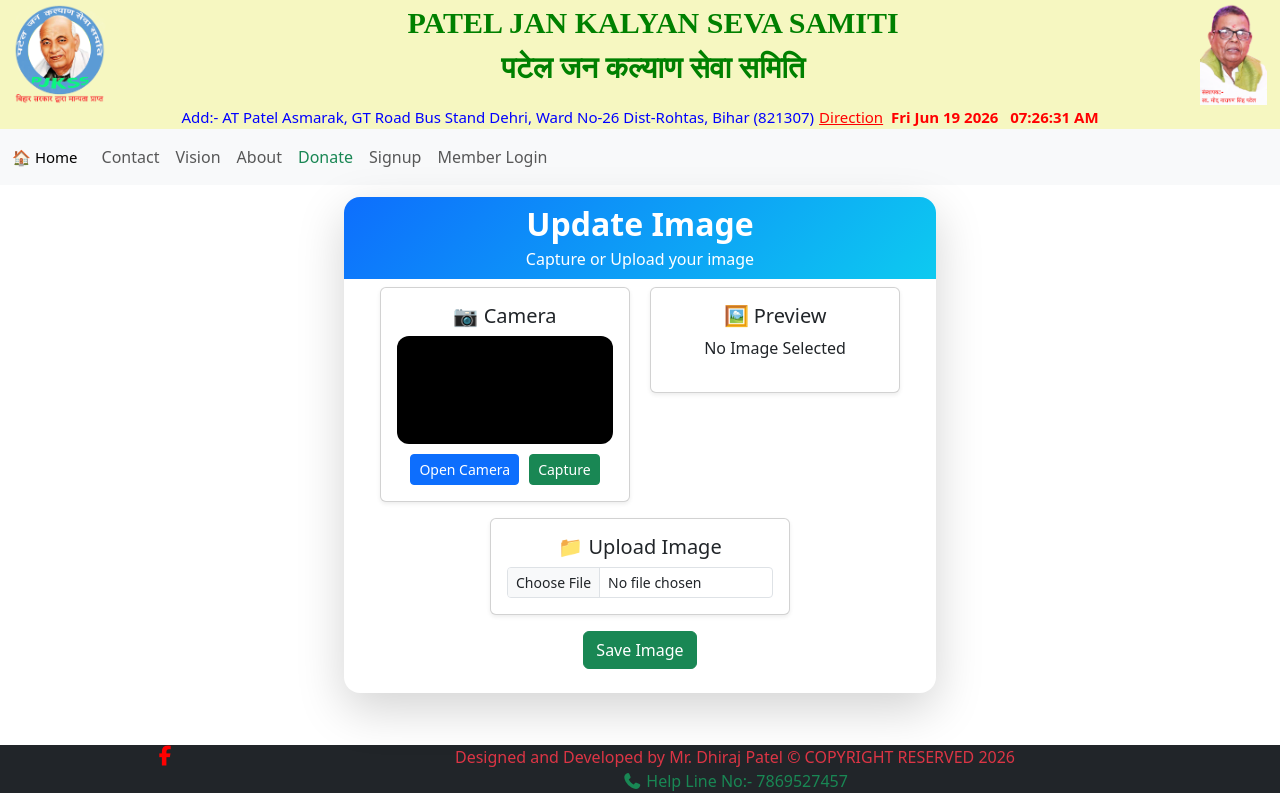
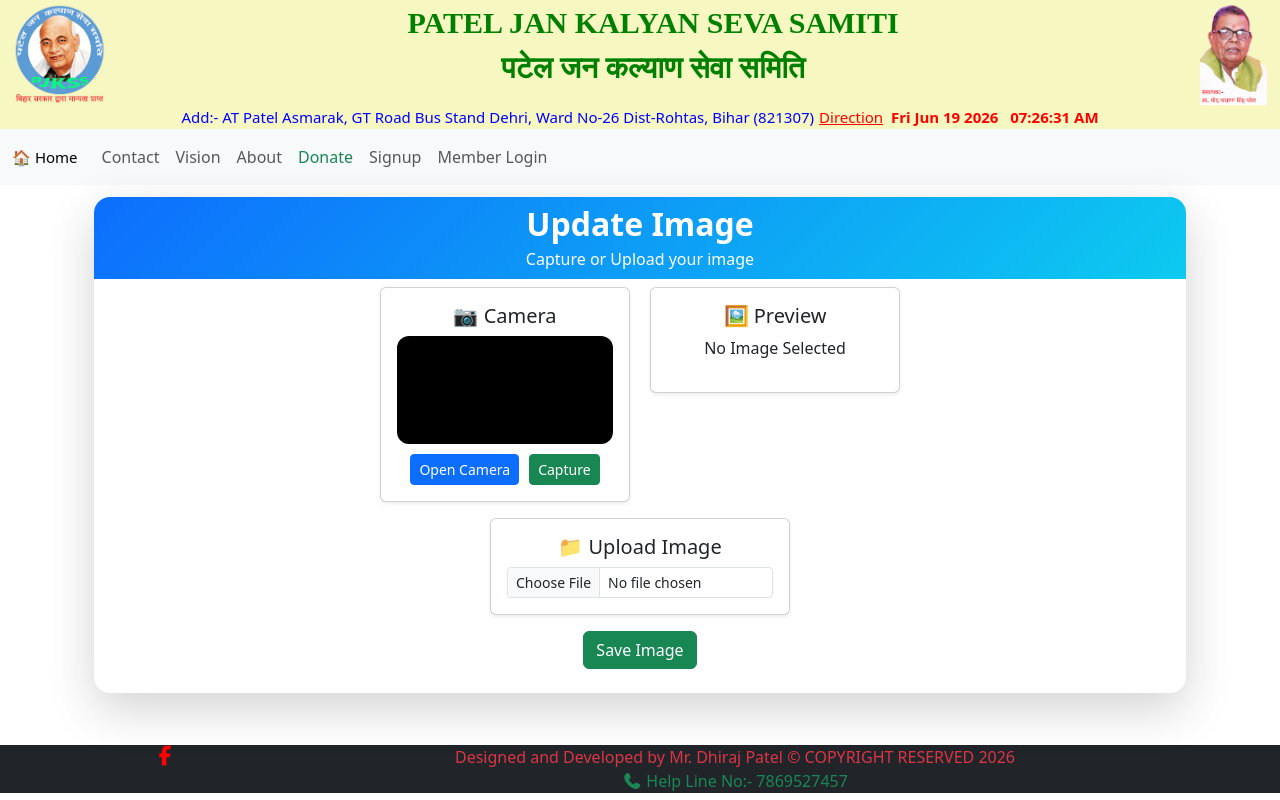
Before and after one commit to dhirajbhopal/pjkss, a React (Create React App) app: page /updateimage in a window 1280 px wide. Built offline with nearby package versions, Linux system fonts and the light colour scheme.

Commit message:
profile image date34

```diff
--- a/src/Updateimage.js
+++ b/src/Updateimage.js
@@ -214,7 +214,7 @@
   return (
 
     <div
-      className="container w-50 mt-2"
+      className="container w-100 mt-2"
     >
 
       <div
```
